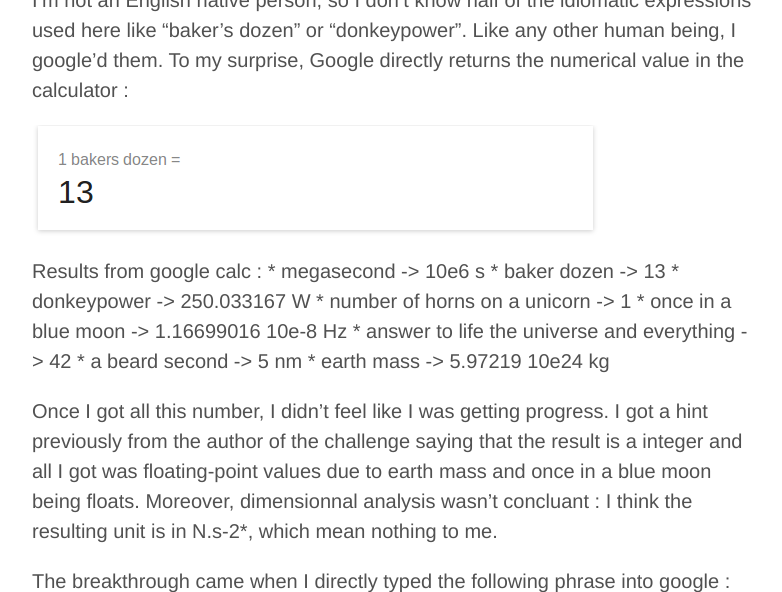
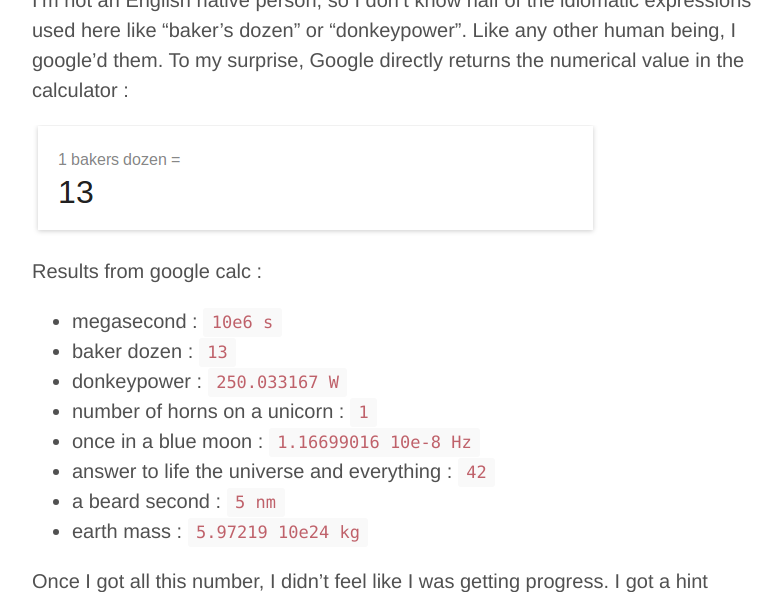
Before and after one commit to gavz/lucasg.github.io, a Jekyll site: the page built from _posts/2014-12-05-HACKVent-2014-Day-05-writeup.md, in a window 1280 px wide and 900 px high, scrolled down 783 px, cut to the strip 0-592 px from the top of the window. Shown: the whole strip, without its empty margins (248-1030 px from the left). Built offline with Jekyll 4.4.1, drawn with Linux system fonts in a browser that asks for light colours.

```diff
--- a/_posts/2014-12-05-HACKVent-2014-Day-05-writeup.md
+++ b/_posts/2014-12-05-HACKVent-2014-Day-05-writeup.md
@@ -24,14 +24,15 @@ I'm not an English native person, so I don't know half of the idiomatic expressi
 
 
 Results from google calc :
-    * megasecond -> 10e6 s
-	* baker dozen -> 13
-	* donkeypower -> 250.033167 W
-	* number of horns on a unicorn -> 1
-	* once in a blue moon -> 1.16699016 10e-8 Hz
-	* answer to life the universe and everything -> 42
-	* a beard second -> 5 nm
-	* earth mass -> 5.97219 10e24 kg
+
+* megasecond : <code> 10e6 s </code>
+* baker dozen : <code> 13 </code>
+* donkeypower : <code> 250.033167 W </code>
+* number of horns on a unicorn : <code> 1 </code>
+* once in a blue moon : <code> 1.16699016 10e-8 Hz </code>
+* answer to life the universe and everything : <code> 42 </code>
+* a beard second : <code> 5 nm </code>
+* earth mass : <code> 5.97219 10e24 kg </code>
 
 
 Once I got all this number, I didn't feel like I was getting progress. I got a hint previously from the author of the challenge saying that the result is a integer and all I got was floating-point values due to earth mass and once in a blue moon being floats. Moreover, dimensionnal analysis wasn't concluant : I think the resulting unit is in N.s-2*, which mean nothing to me.
```
